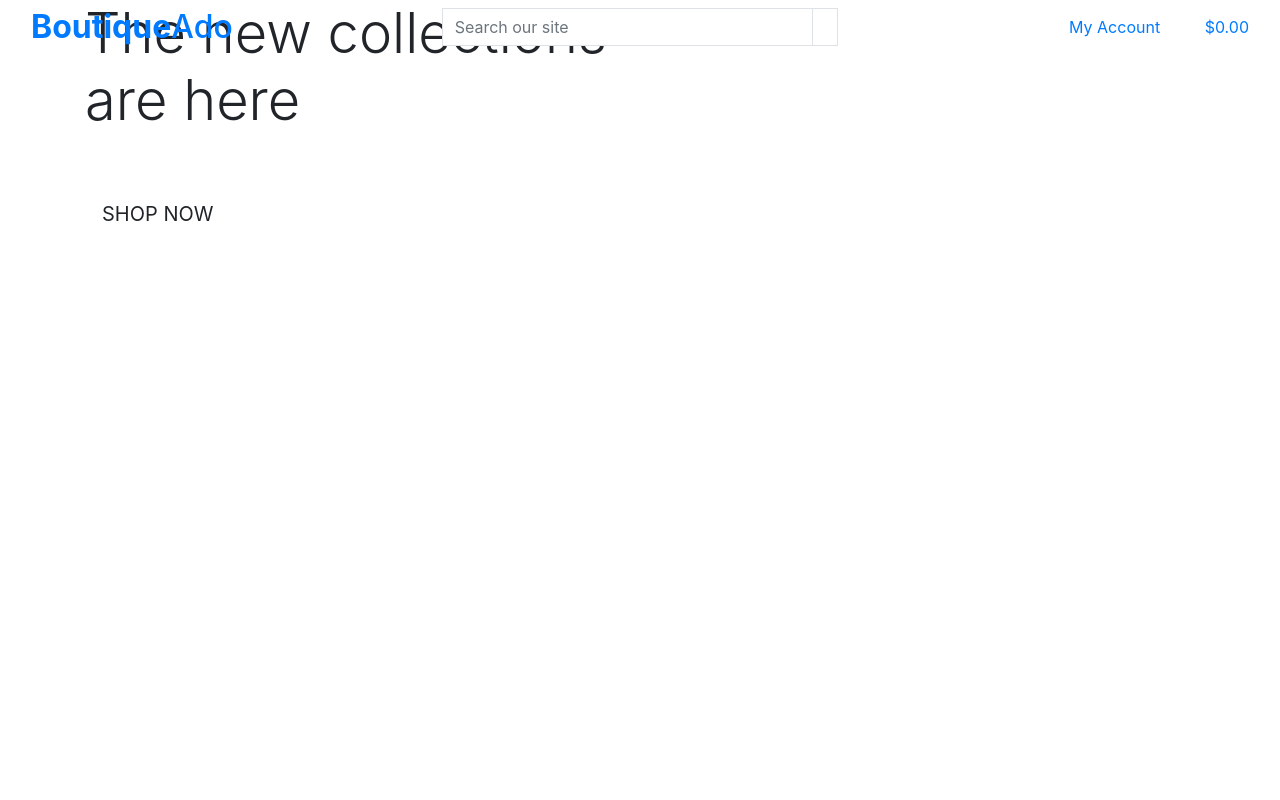
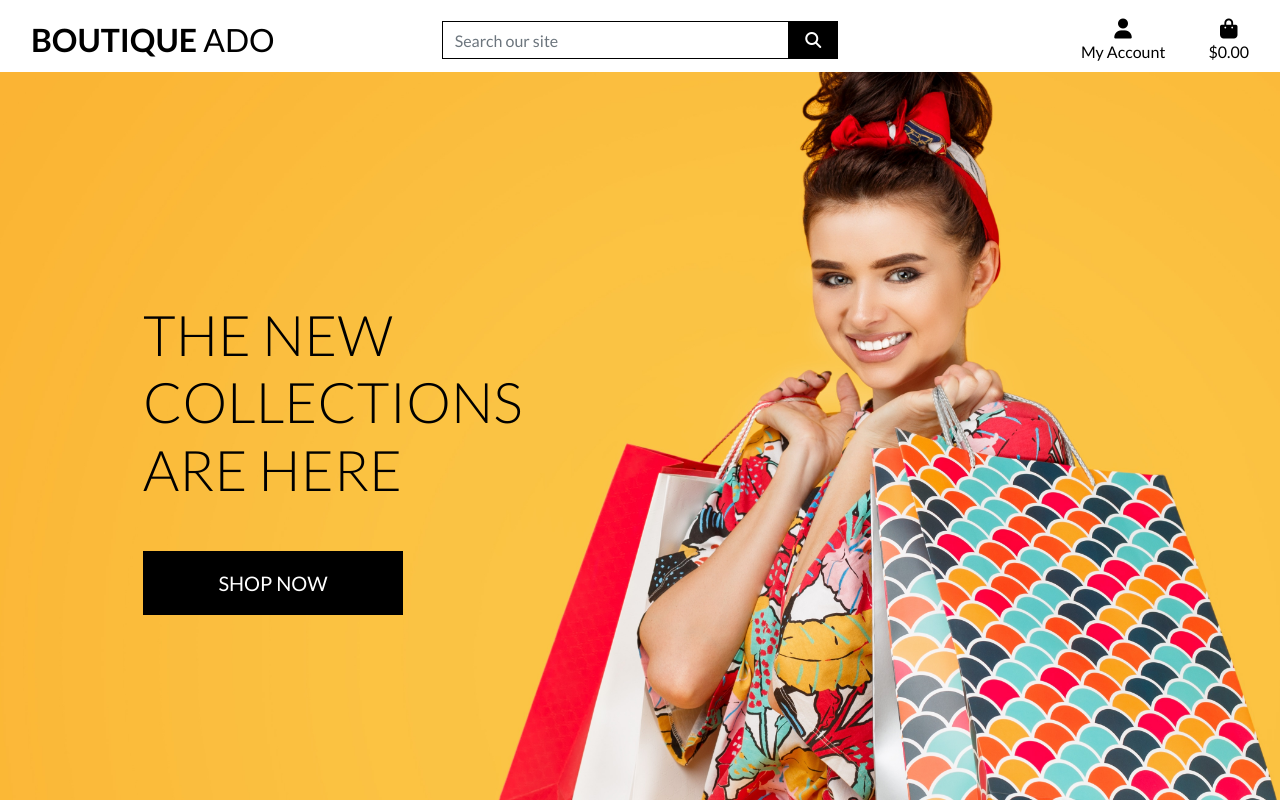
Before and after one commit to SorinPan/boutique-ado, a Django app: page / in a window 1280 px wide. Run offline with Django 3.2, Linux system fonts and the light colour scheme; some libraries are stand-ins or nearby versions.

Commit message:
Complete homepage

```diff
--- a/boutique_ado/settings.py
+++ b/boutique_ado/settings.py
@@ -149,6 +149,10 @@ USE_TZ = True
 # https://docs.djangoproject.com/en/3.2/howto/static-files/
 
 STATIC_URL = '/static/'
+STATICFILES_DIRS = (os.path.join(BASE_DIR, 'static'),)
+
+MEDIA_URL = '/media/'
+MEDIA_ROOT = os.path.join(BASE_DIR, 'media')
 
 # Default primary key field type
 # https://docs.djangoproject.com/en/3.2/ref/settings/#default-auto-field
--- a/boutique_ado/urls.py
+++ b/boutique_ado/urls.py
@@ -15,9 +15,11 @@ Including another URLconf
 """
 from django.contrib import admin
 from django.urls import path, include
+from django.conf import settings
+from django.conf.urls.static import static
 
 urlpatterns = [
     path('admin/', admin.site.urls),
     path('accounts/', include('allauth.urls')),
     path('', include('home.urls')),
-]
+] + static(settings.MEDIA_URL, document_root=settings.MEDIA_ROOT)
--- /dev/null
+++ b/static/css/base.css
@@ -0,0 +1,80 @@
+html {
+    height: 100%;
+}
+
+body {
+    background: url('/media/homepage_background_cropped.jpg') no-repeat center center fixed;
+    background-size: cover;
+    height: calc(100vh - 164px);
+    font-family: 'Lato';
+}
+
+/* from Bulma */
+.icon {
+    align-items: center;
+    display: inline-flex;
+    justify-content: center;
+    height: 1.5rem;
+    width: 1.5rem;
+}
+
+.logo-font {
+    text-transform: uppercase;
+}
+
+.main-logo-link {
+    width: fit-content;
+}
+
+.shop-now-button {
+    background: black;
+    color: white;
+    min-width: 260px;
+}
+
+.btn-black {
+    background: black;
+    color: white;
+}
+
+.shop-now-button:hover,
+.shop-now-button:active,
+.shop-now-button:focus,
+.btn-black:hover,
+.btn-black:active,
+.btn-black:focus {
+    background: #222;
+    color: white;
+}
+
+.text-black {
+    color: #000 !important;
+}
+
+.border-black {
+    border: 1px solid black !important;
+}
+
+/* -------------------------------- Media Queries */
+
+/* Slightly larger container on xl screens */
+@media (min-width: 1200px) {
+    .container {
+        max-width: 80%;
+    }
+}
+
+/* fixed top navbar only on medium and up */
+@media (min-width: 992px) {
+    .fixed-top-desktop-only {
+        position: fixed;
+        top: 0;
+        right: 0;
+        left: 0;
+        z-index: 1030;
+    }
+
+    .header-container {
+        padding-top: 164px;
+    }
+}
--- a/templates/base.html
+++ b/templates/base.html
@@ -15,13 +15,15 @@
         {% block corecss %}
             <!-- Bootstrap CSS -->
             <link rel="stylesheet" href="https://cdn.jsdelivr.net/npm/bootstrap@4.6.2/dist/css/bootstrap.min.css" integrity="sha384-xOolHFLEh07PJGoPkLv1IbcEPTNtaed2xpHsD9ESMhqIYd0nLMwNLD69Npy4HI+N" crossorigin="anonymous">
+            <link rel="stylesheet" href="https://fonts.googleapis.com/css2?family=Lato:ital,wght@0,100;0,300;0,400;0,700;0,900;1,100;1,300;1,400;1,700;1,900&display=swap">
+            <link rel="stylesheet" href="{% static 'css/base.css' %}">
         {% endblock %}
 
         {% block extra_css %}
         {% endblock %}
 
         {% block corejs %}
-            <!-- Separate Popper and Bootstrap JS -->
+            <script src="https://kit.fontawesome.com/9d4e93963e.js" crossorigin="anonymous"></script>
             <script src="https://cdn.jsdelivr.net/npm/jquery@3.5.1/dist/jquery.min.js" integrity="sha256-9/aliU8dGd2tb6OSsuzixeV4y/faTqgFtohetphbbj0=" crossorigin="anonymous"></script>
             <script src="https://cdn.jsdelivr.net/npm/popper.js@1.16.1/dist/umd/popper.min.js" integrity="sha384-9/reFTGAW83EW2RDu2S0VKaIzap3H66lZH81PoYlFhbGU+6BZp6G7niu735Sk7lN" crossorigin="anonymous"></script>
             <script src="https://cdn.jsdelivr.net/npm/bootstrap@4.6.2/dist/js/bootstrap.min.js" integrity="sha384-+sLIOodYLS7CIrQpBjl+C7nPvqq+FbNUBDunl/OZv93DB7Ln/533i8e/mZXLi/P+" crossorigin="anonymous"></script>
@@ -35,10 +37,10 @@
 
     <body>
         <header class="container-fluid fixed-top">
-            <div class="row">
+            <div id="topnav" class="row bg-white pt-lg-2 d-none d-lg-flex">
                 <div class="col-12 col-lg-4 my-auto py-1 py-lg-0 text-center text-lg-left">
                     <a href="{% url 'home' %}" class="nav-link main-logo-link">
-                        <h2 class="logo-font text-black my-0"><strong>Boutique</strong>Ado</h2>
+                        <h2 class="logo-font text-black my-0"><strong>Boutique </strong>Ado</h2>
                     </a>
                 </div>
                 <div class="col-12 col-lg-4 my-auto py-1 py-lg-0">
```
Also changed, not shown: media/homepage_background_cropped.jpg (added).
